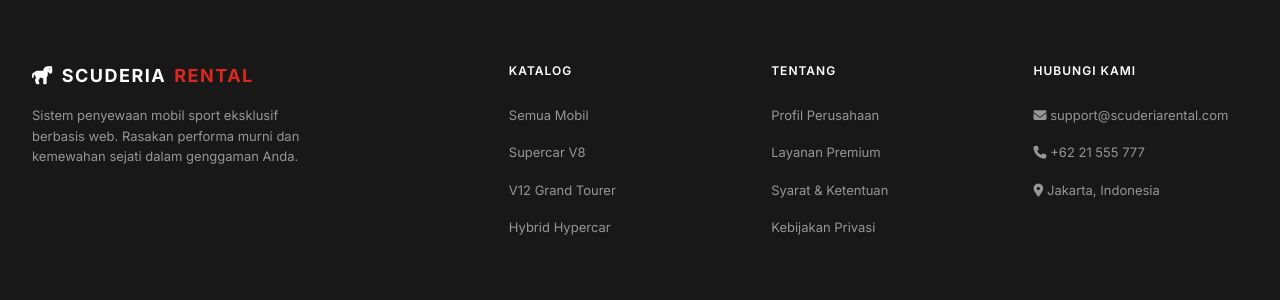
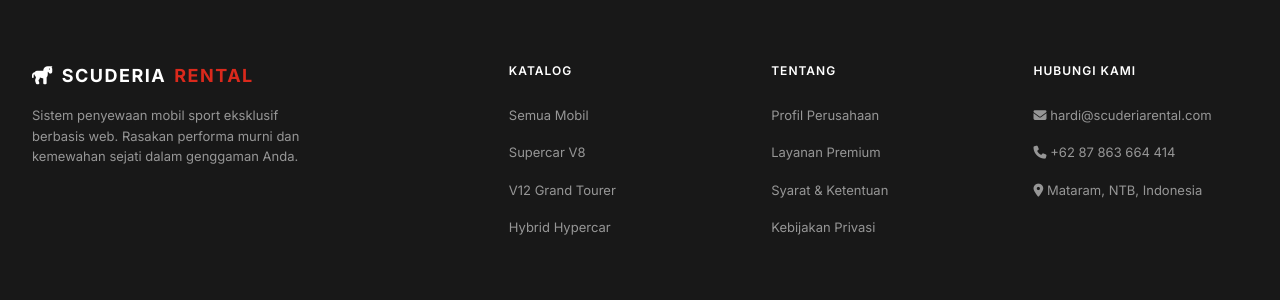
Before and after one commit to Ferrizae/penyewaanmobil, a PHP site: page /index.php in a window 1280 px wide. Shown: the part 2505-2805 px from the top of the page. Run offline with PHP 8.4, Linux system fonts and the light colour scheme; data comes from the database, SQL or seed files in the repository.

Commit message:
commit ketiga

```diff
--- a/includes/footer.php
+++ b/includes/footer.php
@@ -36,9 +36,9 @@ $base_url = "/penyewaanmobil/";
             <div>
                 <h4 class="footer-col-title">Hubungi Kami</h4>
                 <ul class="footer-links">
-                    <li><span style="font-size: 13px;"><i class="fa-solid fa-envelope"></i> support@scuderiarental.com</span></li>
-                    <li><span style="font-size: 13px;"><i class="fa-solid fa-phone"></i> +62 21 555 777</span></li>
-                    <li><span style="font-size: 13px;"><i class="fa-solid fa-location-dot"></i> Jakarta, Indonesia</span></li>
+                    <li><span style="font-size: 13px;"><i class="fa-solid fa-envelope"></i> hardi@scuderiarental.com</span></li>
+                    <li><span style="font-size: 13px;"><i class="fa-solid fa-phone"></i> +62 87 863 664 414</span></li>
+                    <li><span style="font-size: 13px;"><i class="fa-solid fa-location-dot"></i> Mataram, NTB, Indonesia</span></li>
                 </ul>
             </div>
         </div>
```
Also changed, not shown: uploads/bukti_pembayaran/bukti_sewa_5_1782098966.jpg (added), 16 other files.
